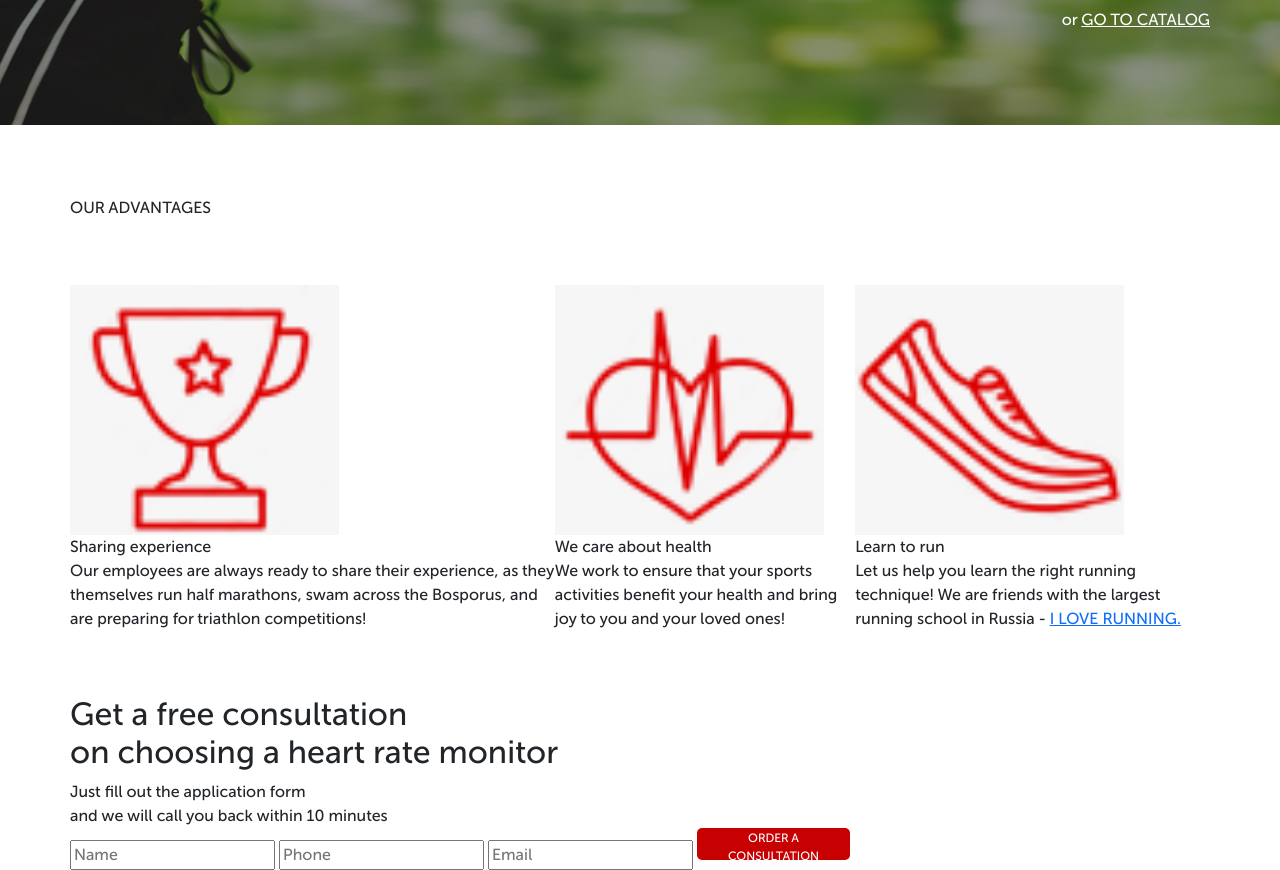
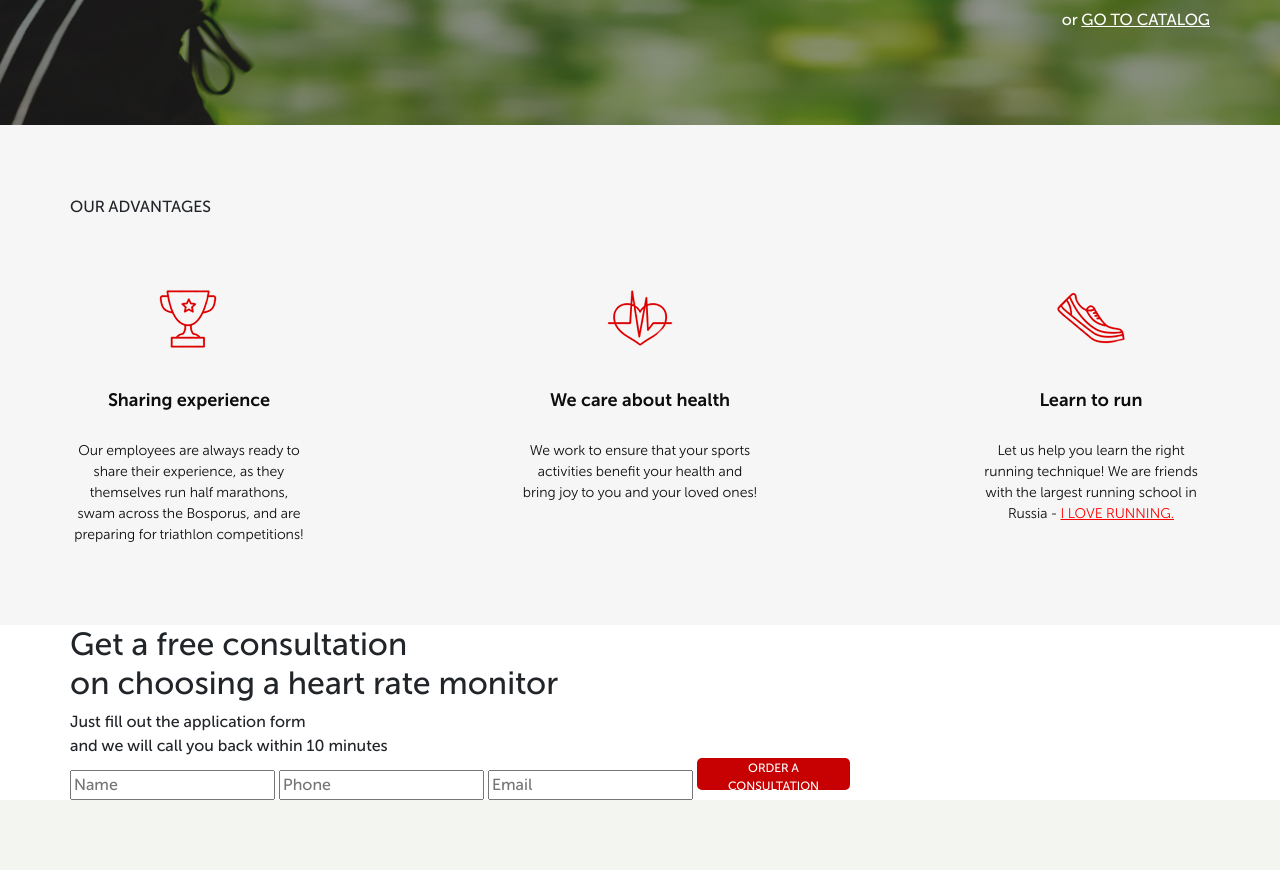
Before and after one commit to daniilalex/daniilalex.github.io, a PHP site: page / in a window 1280 px wide. Shown: the part 538-1408 px from the top of the page. After the commit the page ends 1338 px from the top, so only its background shows below. Run offline with PHP 8.4, Linux system fonts and the light colour scheme; style sheets or scripts are compiled from the project's sources.

Commit message:
fix: style

```diff
--- a/speedrunner/app/sass/blocks/_advantages.scss
+++ b/speedrunner/app/sass/blocks/_advantages.scss
@@ -1,56 +1,32 @@
 .advantages {
-  padding: 71px 0 64px 0;
-  min-height: 470px;
-  &__header {
-    margin: 0 auto;
-    text-align: center;
-    font-weight: 700;
-    font-size: 30px;
-    line-height: 30px;
-    color: #0d0d0d;
+  padding: 70px 0 80px 0;
+  background-color: #f6f6f6;
+  &__wrapper {
+    margin-top: 65px;
+    display: flex;
+    justify-content: space-between;
   }
-  &__wrapper {
-    display: flex;
-    margin-top: 65px;
-  }
-  &__icons {
-    width: 749px;
-    display: flex;
-    justify-content: space-around;
-  }
-  &__icon {
-    width: 269px;
+  &__item {
     display: flex;
     flex-direction: column;
     align-items: center;
-    img {
-      display: block;
-      margin: 0 auto;
-      margin-bottom: 35px;
-      border-radius: 20%;
-    }
+    max-width: 238px;
   }
-  &__subheader {
-    margin-bottom: 20px;
+  &__subtitle {
+    margin-top: 38px;
+    color: #0d0d0d;
+    font-size: 18px;
     font-weight: 700;
-    font-size: 18px;
-    line-height: 29px;
+  }
+  &__descr {
+    margin-top: 26px;
+    color: #0d0d0d;
+    font-size: 14px;
+    font-weight: 300;
     text-align: center;
-    color: #0d0d0d;
-  }
-  span {
-    font-weight: 300;
-    font-size: 14px;
-    line-height: 18px;
-    text-align: center;
-    color: #0d0d0d;
-    .love_run {
-      font-weight: 300;
-      font-size: 14px;
-      line-height: 18px;
-      text-align: center;
-      text-decoration-line: underline;
+    a {
       color: #ff0000;
+      text-decoration: underline;
     }
   }
 }
```
